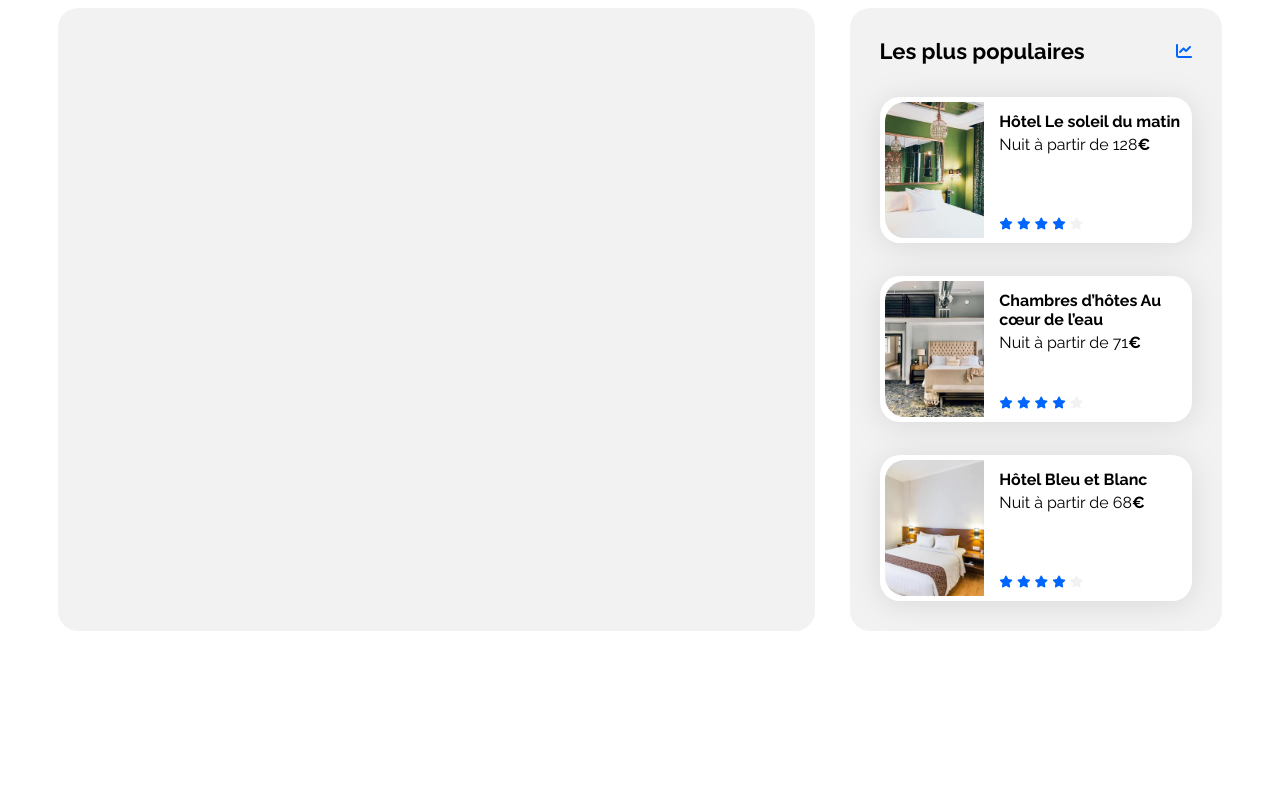
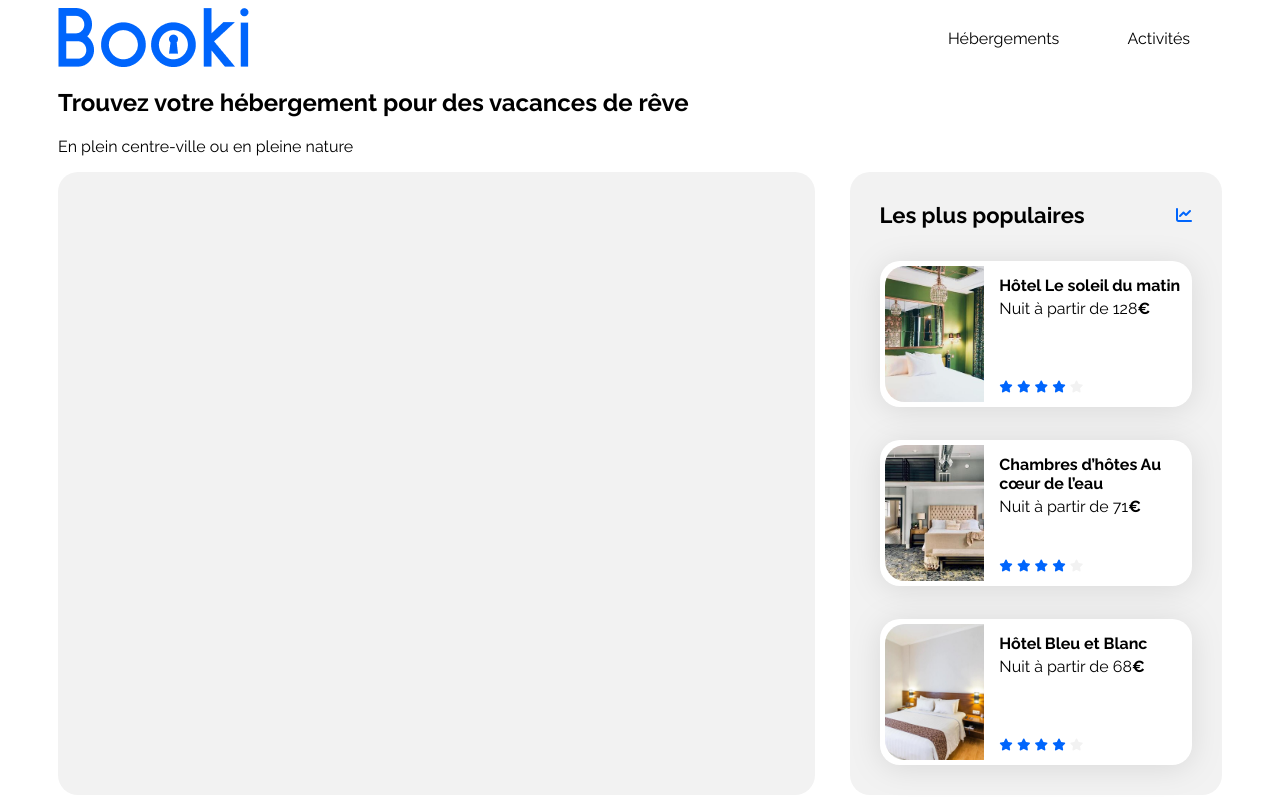
Before and after one commit to JimsonLa/Projet2, a plain HTML site: page index.html in a window 1280 px wide. Drawn offline with Linux system fonts and the light colour scheme.

Commit message:
ajout logo & navbar

```diff
--- a/css/style.css
+++ b/css/style.css
@@ -16,6 +16,26 @@
 body {
     display: flex;
     justify-content: center;
+}
+
+nav{
+    display: flex;
+    align-items: center;
+    justify-content: flex-end;
+    flex-wrap: wrap;
+}
+
+#logo{
+    margin-right: auto;
+}
+
+nav a {
+    padding: 2rem;
+}
+
+nav a:hover{
+    border-top: 3px solid skyblue;
+    color: skyblue;
 }
 
 .main-container {
--- a/index.html
+++ b/index.html
@@ -16,7 +16,17 @@
 
 <body>
     <div class="main-container">
-        <header></header>
+        <header>
+            <nav>
+                <img src="images/logo/Booki.png" alt="Logo Booki" id="logo">
+                <div class="sub-nav">
+                    <a href="#" class="anav">Hébergements</a>
+                    <a href="#" class="anav">Activités</a>
+                </div>
+            </nav>
+            <h2 id="h2header">Trouvez votre hébergement pour des vacances de rêve</h2>
+            <p id="pheader">En plein centre-ville ou en pleine nature </p>
+        </header>
         <main>
             <div class="hebergements-and-populaires">
                 <section class="hebergements">
```
